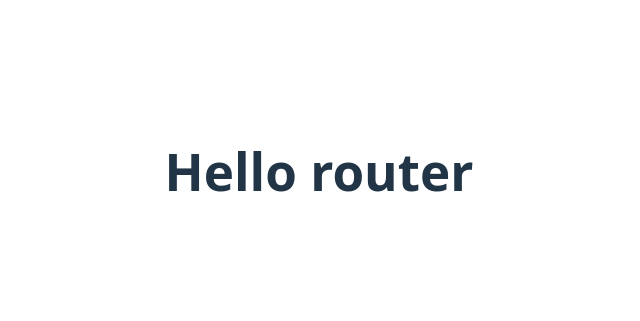
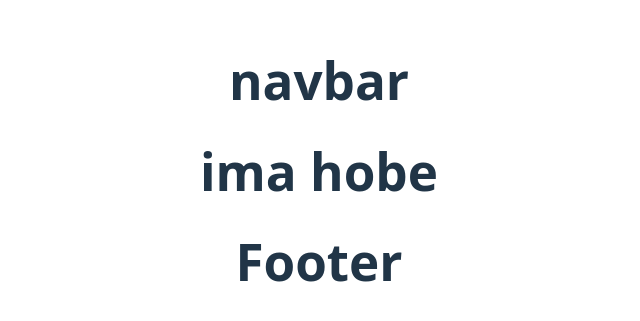
Before and after one commit to asik247/book-vibe, a React (Vite) app: page / in a window 1280 px wide. Shown: the part 229-550 px from the top of the page, without its empty margins (321-961 px from the left). Built offline with nearby package versions, Linux system fonts and the light colour scheme.

Commit message:
nested route

```diff
--- /dev/null
+++ b/src/Components/Footer/Footer.jsx
@@ -0,0 +1,11 @@
+import React from 'react';
+
+const Footer = () => {
+    return (
+        <div>
+            <h1>Footer</h1>
+        </div>
+    );
+};
+
+export default Footer;
--- /dev/null
+++ b/src/Components/Home/Home.jsx
@@ -0,0 +1,11 @@
+import React from 'react';
+
+const Home = () => {
+    return (
+        <div>
+            <h1>ima hobe</h1>
+        </div>
+    );
+};
+
+export default Home;
--- /dev/null
+++ b/src/Components/Navbar/Navbar.jsx
@@ -0,0 +1,11 @@
+import React from 'react';
+
+const Navbar = () => {
+    return (
+        <div>
+            <h1>navbar</h1>
+        </div>
+    );
+};
+
+export default Navbar;
--- /dev/null
+++ b/src/Root/Root.jsx
@@ -0,0 +1,16 @@
+import React from 'react';
+import Navbar from '../Components/Navbar/Navbar';
+import { Outlet } from 'react-router';
+import Footer from '../Components/Footer/Footer';
+
+const Root = () => {
+    return (
+        <div>
+            <Navbar></Navbar>
+            <Outlet></Outlet>
+            <Footer></Footer>
+        </div>
+    );
+};
+
+export default Root;
--- a/src/Routes/Routes.jsx
+++ b/src/Routes/Routes.jsx
@@ -1,8 +1,16 @@
 import { createBrowserRouter } from "react-router";
+import Root from "../Root/Root";
+import Home from "../Components/Home/Home";
 
 const router = createBrowserRouter([
-    {path:"/",
-        element:<h1>Hello router</h1>
+    {
+        path:"/",
+        Component:Root,
+        children:[
+            {index:true,Component:Home},
+
+        ]
+
     }
 ])
 export default router;
```
Also changed, not shown: src/Components/Books/Books.jsx (added, +11 -0 lines).
